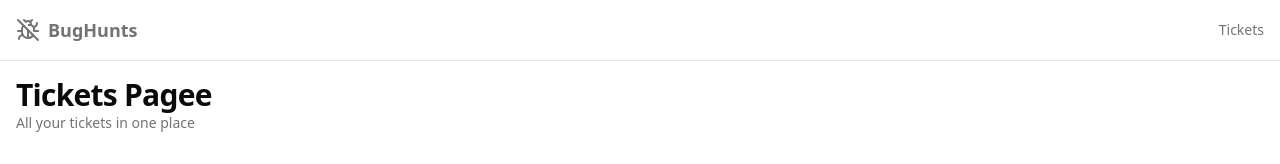
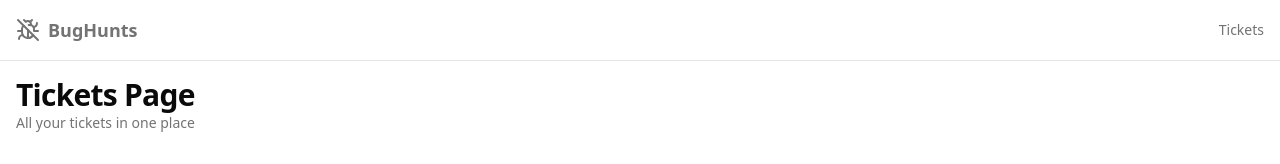
Before and after one commit to femmor/bug-hunt, a Next.js app: page /tickets in a window 1280 px wide. Shown: the top 164 px of the page. Built offline with nearby package versions, Linux system fonts and the light colour scheme.

Commit message:
chore: fix params async issue

```diff
--- a/src/app/tickets/[ticketId]/page.tsx
+++ b/src/app/tickets/[ticketId]/page.tsx
@@ -28,7 +28,7 @@ const TICKET_ICONS = {
 };
 
 const Ticket = async ({ params }: TicketProps) => {
-  const { ticketId } = await params;
+  const { ticketId } = params;
   const ticket = initialTickets.find((ticket) => ticket.id === ticketId);
 
   if (!ticket) {
--- a/src/app/tickets/page.tsx
+++ b/src/app/tickets/page.tsx
@@ -8,7 +8,7 @@ const Tickets = () => {
   return (
     <div className="flex flex-1 flex-col gap-y-8">
       <div>
-        <h2 className="text-3xl font-bold tracking-tight">Tickets Pagee</h2>
+        <h2 className="text-3xl font-bold tracking-tight">Tickets Page</h2>
         <p className="text-sm text-muted-foreground">
           All your tickets in one place
         </p>
```
